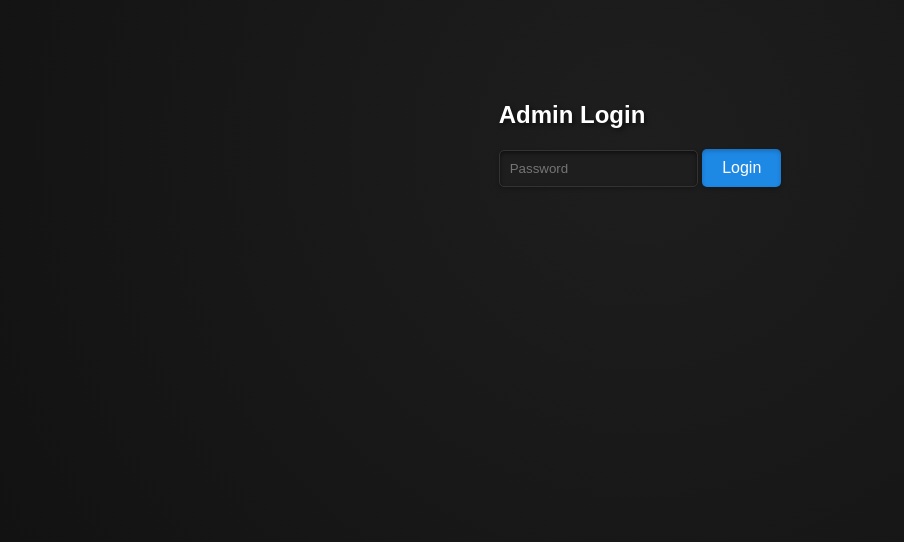
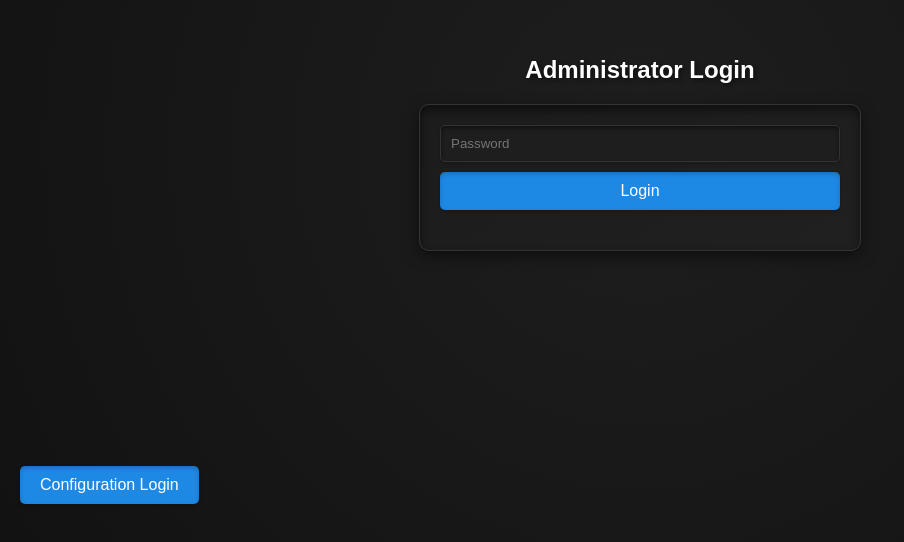
Before and after one commit to Foocett/Mod-Clock, a website: page Public/adminLogin.html in a window 1280 px wide. Shown: the part 256-798 px from the top of the page, without its empty margins (0-904 px from the left). Drawn offline with nearby package versions, Linux system fonts and the light colour scheme; no server answers.

Commit message:
Visual changes to login pages

```diff
--- a/Public/adminLogin.html
+++ b/Public/adminLogin.html
@@ -8,12 +8,117 @@
         <script src="socket.io/socket.io.js"></script>
         <script src="adminLogin.js"></script>
         <link rel="stylesheet" href="admin.css">
+        <style>
+            body {
+                display: flex;
+                justify-content: center;
+                align-items: center;
+                height: 100vh;
+                font-family: Arial, sans-serif;
+                background: radial-gradient(circle at center, #1e1e1e 0%, #121212 100%);
+                color: #ffffff;
+                margin: 0;
+                padding: 0;
+                overflow: hidden; /* Prevent body from scrolling */
+            }
+
+            .container {
+                text-align: center;
+                width: 80vw;
+                max-width: 1200px;
+                display: flex;
+                flex-direction: column;
+                align-items: center;
+            }
+
+            h2 {
+                margin-bottom: 20px;
+                font-size: 24px;
+                text-shadow: 2px 2px 4px rgba(0, 0, 0, 0.5);
+            }
+
+            .login-box {
+                background-color: #1e1e1e;
+                border-radius: 10px;
+                border: 1px solid #333333;
+                width: 400px;
+                padding: 20px;
+                box-shadow: inset 0 5px 10px rgba(0, 0, 0, 0.5), 0 5px 15px rgba(0, 0, 0, 0.5);
+                background: linear-gradient(145deg, #1c1c1c, #202020);
+            }
+
+            form {
+                display: flex;
+                flex-direction: column;
+            }
+
+            input {
+                margin-bottom: 10px;
+                padding: 10px;
+                border: 1px solid #333333;
+                border-radius: 5px;
+                background-color: #1e1e1e;
+                color: #ffffff;
+                transition: border-color 0.3s;
+                box-shadow: inset 0 2px 4px rgba(0, 0, 0, 0.5), 0 2px 4px rgba(0, 0, 0, 0.2);
+            }
+
+            input:focus {
+                border-color: #1e88e5;
+                outline: none;
+            }
+
+            button {
+                padding: 10px 20px;
+                border: none;
+                background-color: #1e88e5;
+                color: #ffffff;
+                border-radius: 5px;
+                cursor: pointer;
+                margin-bottom: 20px;
+                transition: background-color 0.3s, transform 0.3s;
+                font-size: 16px;
+                box-shadow: inset 0 2px 4px rgba(0, 0, 0, 0.2), 0 2px 4px rgba(0, 0, 0, 0.2);
+            }
+
+            button:hover {
+                background-color: #1565c0;
+                transform: scale(1.05);
+            }
+
+            .bottom-left-button {
+                position: fixed;
+                bottom: 20px;
+                left: 20px;
+                padding: 10px 20px;
+                background-color: #1e88e5;
+                color: #ffffff;
+                border: none;
+                border-radius: 5px;
+                cursor: pointer;
+                font-size: 16px;
+                box-shadow: inset 0 2px 4px rgba(0, 0, 0, 0.2), 0 2px 4px rgba(0, 0, 0, 0.2);
+                transition: background-color 0.3s, transform 0.3s;
+            }
+
+            .bottom-left-button:hover {
+                background-color: #1565c0;
+                transform: scale(1.05);
+            }
+
+        </style>
     </head>
     <body>
-        <form id="adminLoginForm">
-            <h2>Admin Login</h2>
-            <input type="password" id="adminPassword" placeholder="Password" required>
-            <button type="submit">Login</button>
-        </form>
+        <div class="container">
+            <h2>Administrator Login</h2>
+            <div class="login-box">
+                <form id="adminLoginForm">
+                    <input type="password" id="adminPassword" placeholder="Password" required>
+                    <button type="submit">Login</button>
+                </form>
+            </div>
+        </div>
+
+        <button id="configLoginButton" class="bottom-left-button">Configuration Login</button>
     </body>
 </html>
```
Also changed, not shown: Public/configLogin.js (+12 -5 lines).
